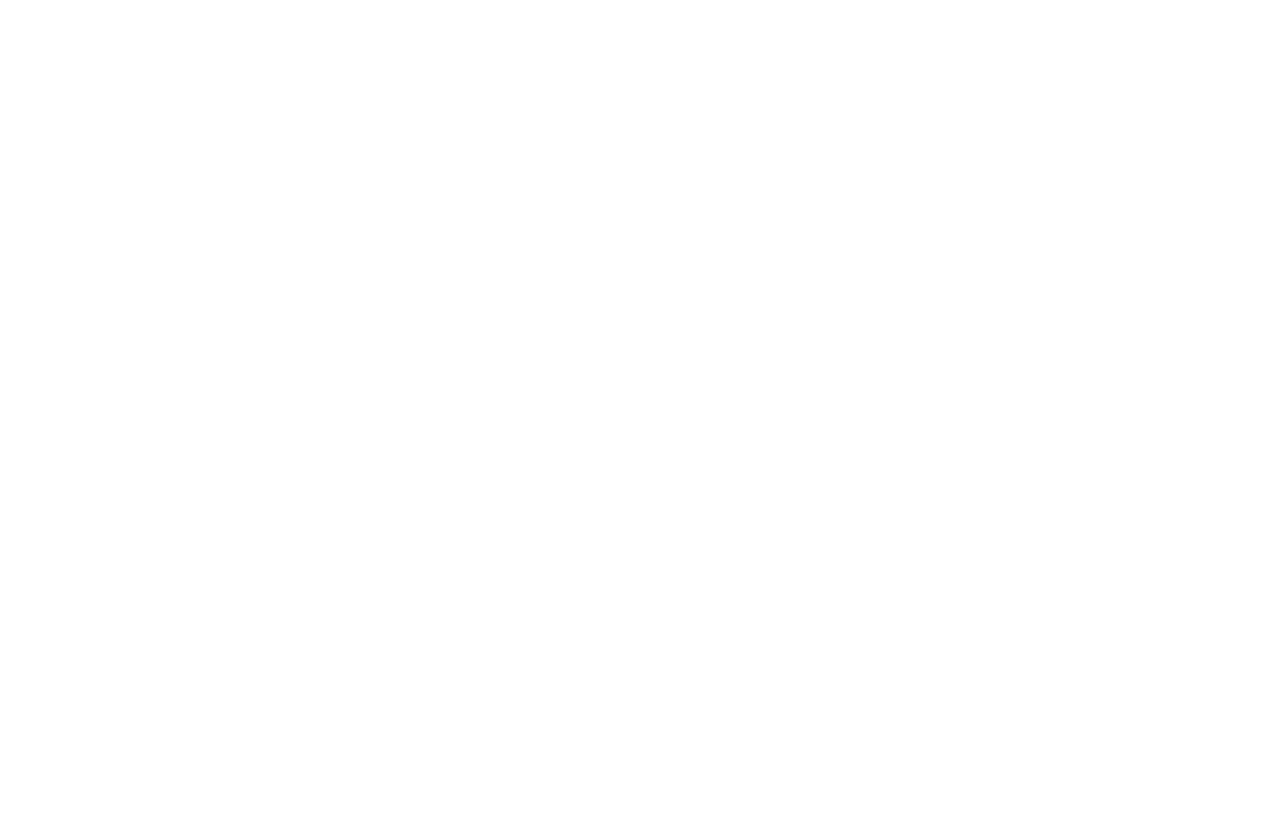
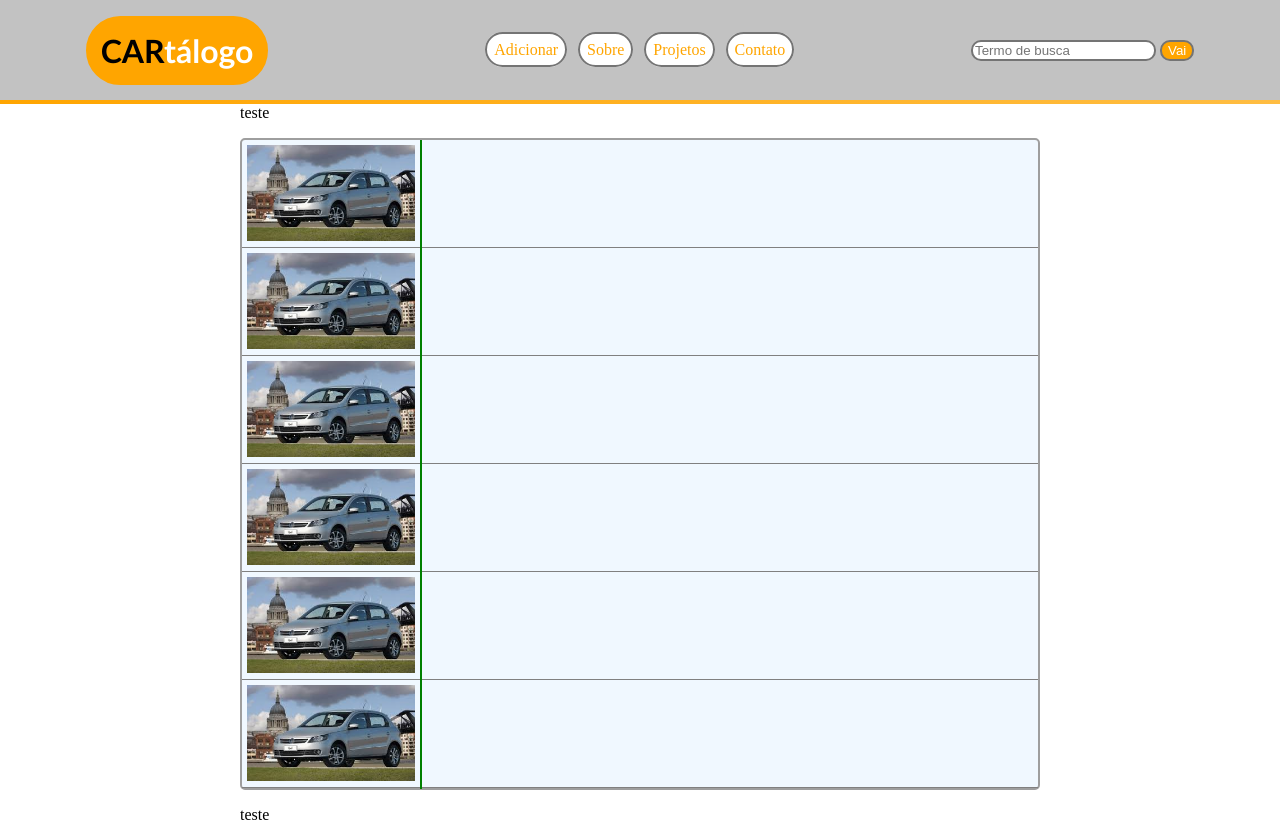
Before and after one commit to rafaellkl11/catalogo, a plain HTML site: page index.html in a window 1280 px wide. Before the commit the page ends 800 px from the top, so only its background shows below. Drawn offline with Linux system fonts and the light colour scheme.

Commit message:
2°commit

```diff
--- a/css/estilo.css
+++ b/css/estilo.css
@@ -0,0 +1,81 @@
+header{
+    display: flex;
+    position: fixed;
+    left: 0px;
+    top: 0px;
+    width: 100%;
+    height: 100px;
+    justify-content: space-around;
+    align-items: center;
+    background-color: rgb(194, 194, 194);
+    border-bottom: 4px solid ;
+    border-image: linear-gradient(to right, orange, rgb(255, 189, 66)) 1;
+}
+h1{
+    color: white;
+    background-color: orange;
+    border: 15px solid orange;
+    border-radius: 1000px;
+    font-family: 'Gill Sans', 'Gill Sans MT', Calibri, 'Trebuchet MS', sans-serif;
+}
+span{
+    color: black
+}
+ul{
+    display:flex;
+    justify-content:space-around;
+    align-items: center;
+    width: 20em;
+    list-style: none;
+}
+a{
+    text-decoration: none;
+    color: orange;
+    background-color: white;
+    padding: 7px;
+    border-radius: 100px;
+    border: 2px solid rgb(116, 116, 116)
+}
+input, button{
+    border-radius: 10px;
+    border: 2px solid rgb(116, 116, 116);
+}
+button{
+    color:white;
+    background-color: orange;
+}
+
+main{
+    margin: auto;
+    margin-top: 104px;
+    margin-bottom: 0px;
+    width: 800px;
+    height: 88vh;
+    background: rgb(255, 255, 255);
+}
+#catalogo{
+    display: flex;
+    flex-direction: column;
+    background-color: aliceblue;
+    border: 2px solid rgb(158, 158, 158);
+    border-radius: 5px;
+    height: 92%;
+}
+div {
+    border-bottom: 1px solid grey;
+    height: 100%;
+    display: flex;
+}
+div img{
+    margin-top: 5px;
+    margin-left: 5px ;
+    height: 12vh;
+    width: 21vh;
+}
+.sobre{
+    margin-left: 5px;
+    border: 1px solid green;
+}
+#final{
+    margin-bottom: px;
+}
--- a/index.html
+++ b/index.html
@@ -8,6 +8,48 @@
     <script src="js/script.js" defer></script>
 </head>
 <body>
-
+    <header >
+        <h1><span>CAR</span>tálogo</h1>
+        <ul>
+            <li><a href="#">Adicionar</a></li>
+            <li><a href="#">Sobre</a></li>
+            <li><a href="#">Projetos</a></li>
+            <li><a href="#">Contato</a></li>
+        </ul>
+        <form>
+                <input type="search" name="q" placeholder="Termo de busca">
+                <button id="botao">Vai</bottom>
+        </form>
+    </header>
+    <main>
+        <p>teste</p>
+        <div id="catalogo">
+            <div id="item1">
+                <img src="img/download.jpeg">
+                <div class="sobre"></div>
+            </div>
+            <div id="item2">
+                <img src="img/download.jpeg">
+                <div class="sobre"></div>
+            </div>
+            <div id="item3">
+                <img src="img/download.jpeg">
+                <div class="sobre"></div>
+            </div>
+            <div id="item4">
+                <img src="img/download.jpeg">
+                <div class="sobre"></div>
+            </div>
+            <div id="item5">
+                <img src="img/download.jpeg">
+                <div class="sobre"></div>
+            </div>
+            <div id="item6">
+                <img src="img/download.jpeg">
+                <div class="sobre"></div>
+            </div>
+        </div>
+        <p id="final">teste</p>
+    </main>
 </body>
 </html>
```
Also changed, not shown: img/download.jpeg (added).
